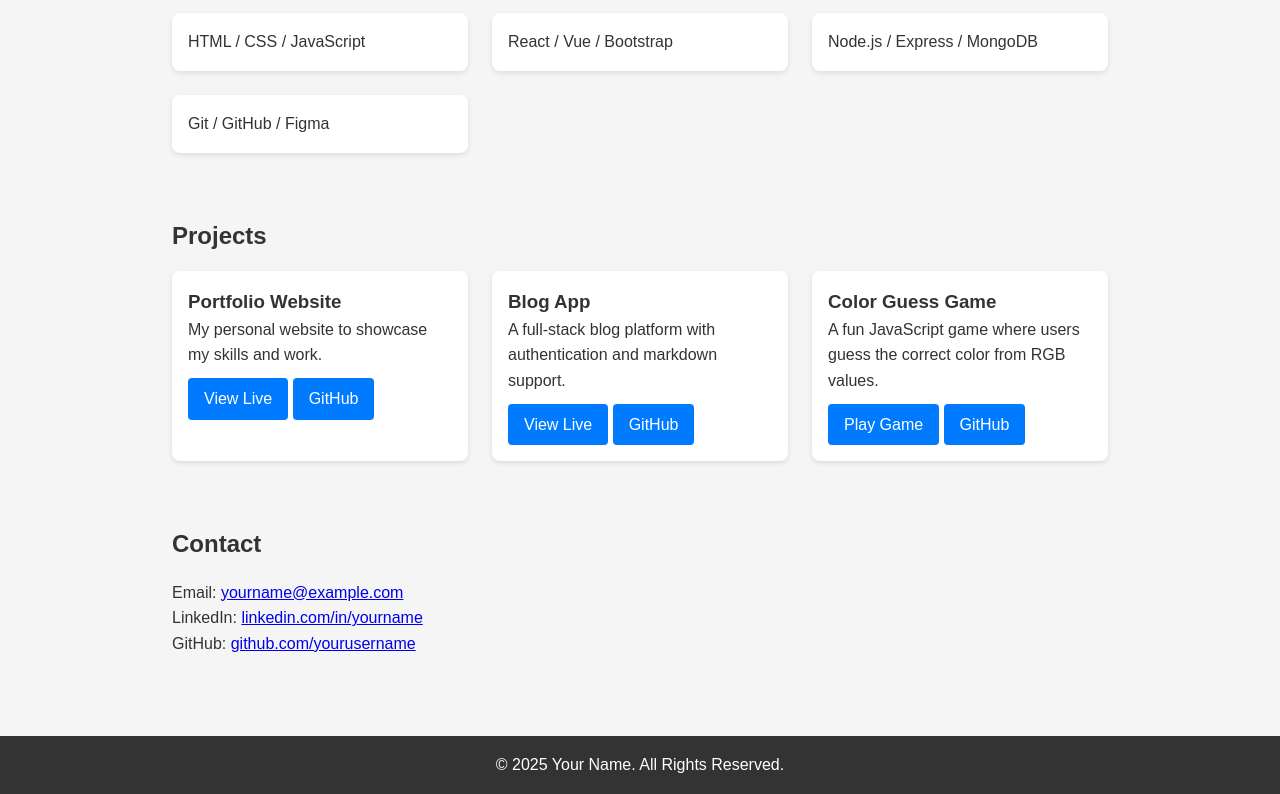
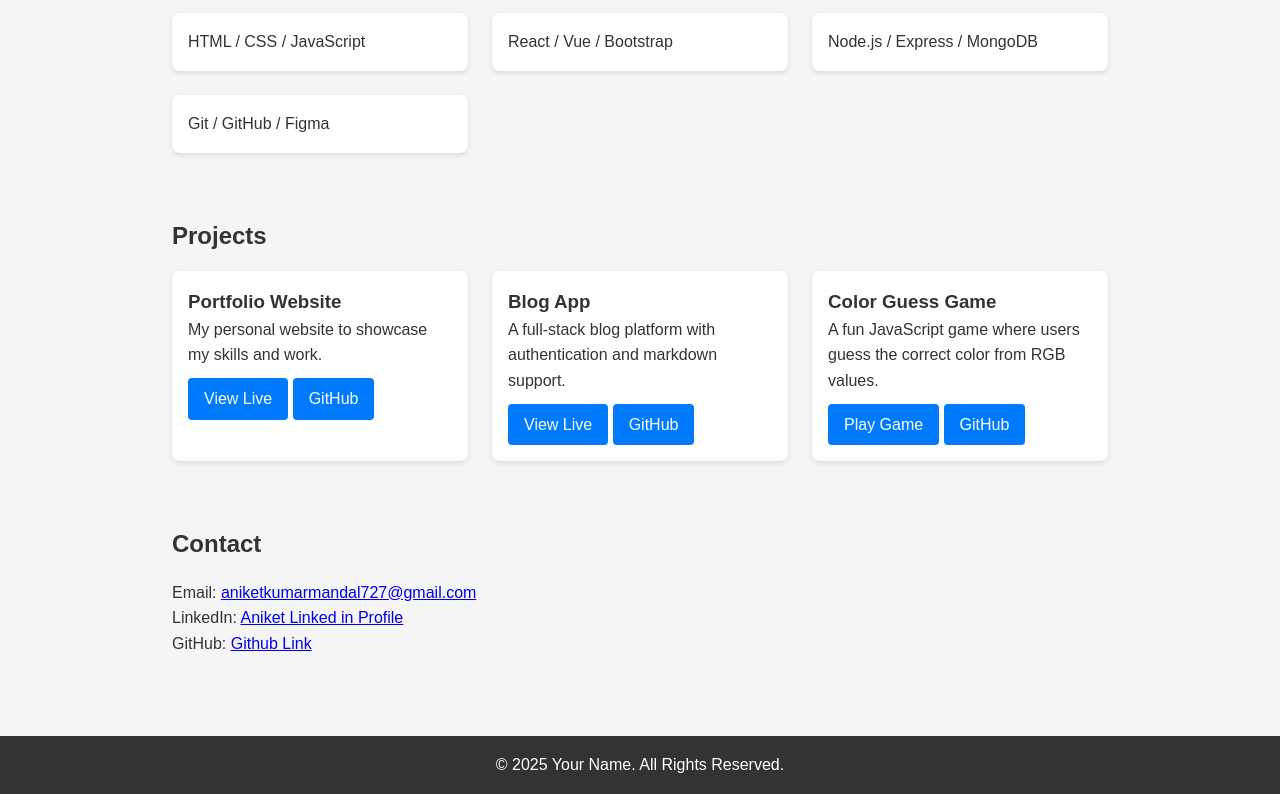
Before and after one commit to ANIKET25MANDAL/Web-Portfolio, a plain HTML site: page Web.html in a window 1280 px wide. Shown: the part 409-1203 px from the top of the page. Drawn offline with Linux system fonts and the light colour scheme.

Commit message:
second changes

```diff
--- a/Web.html
+++ b/Web.html
@@ -121,9 +121,9 @@
 
 <section id="contact">
   <h2>Contact</h2>
-  <p>Email: <a href="mailto:yourname@example.com">yourname@example.com</a></p>
-  <p>LinkedIn: <a href="#" target="_blank">linkedin.com/in/yourname</a></p>
-  <p>GitHub: <a href="#" target="_blank">github.com/yourusername</a></p>
+  <p>Email: <a href="mailto:yourname@example.com">aniketkumarmandal727@gmail.com</a></p>
+  <p>LinkedIn: <a href="https://www.linkedin.com/feed/" target="_blank">Aniket Linked in Profile</a></p>
+  <p>GitHub: <a href="https://github.com/ANIKET25MANDAL" target="_blank">Github Link</a></p>
 </section>
 
 <footer>
```
